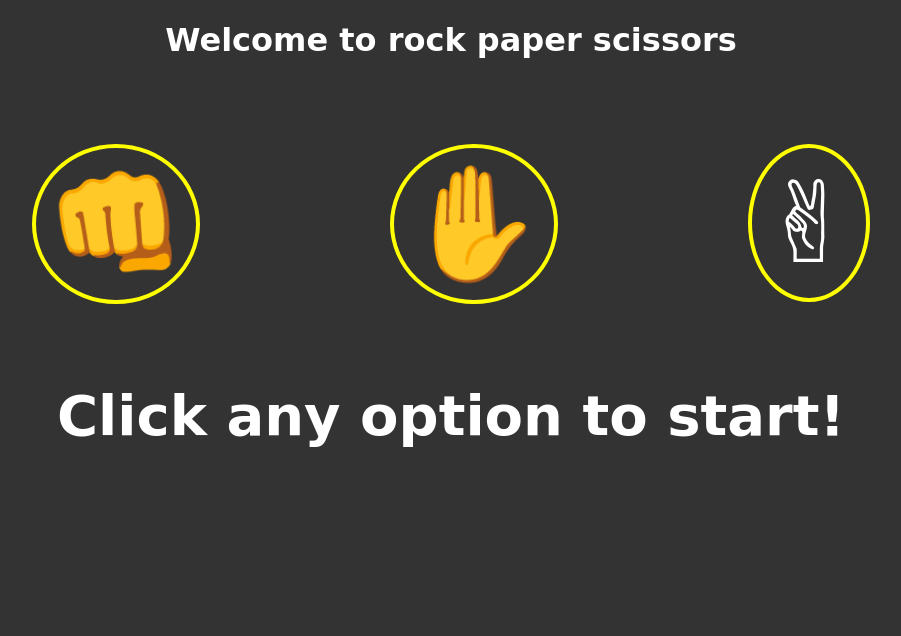
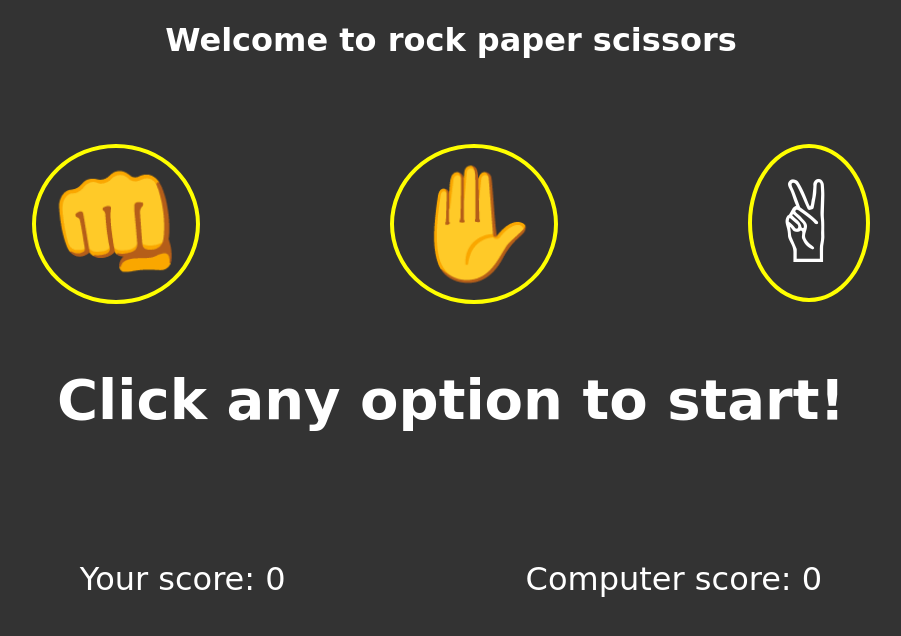
Before and after one commit to bankai999/Rock-Paper-Scissors, a plain HTML site: page index.html in a window 1280 px wide. Shown: the whole page, without its empty margins (189-1090 px from the left). Drawn offline with Linux system fonts and the light colour scheme.

Commit message:
index.html

```diff
--- a/index.html
+++ b/index.html
@@ -47,17 +47,23 @@
         display: flex;
         justify-content: center;
         gap: 5rem;
-        margin-top: 5rem;
+        margin-top: 3.3rem;
       }
 
       #start {
-        margin-top: 4rem;
+        margin-top: 3rem;
         font-size: 3.5rem;
       }
       #result {
-        font-size: 4rem;
+        font-size: 3.3rem;
       }
 
+      .score {
+        display: flex;
+        justify-content: center;
+        gap: 15rem;
+        font-size: 2rem;
+      }
       @media screen and (max-width: 855px) {
         .container {
           flex-direction: column;
@@ -80,8 +86,13 @@
       <h2 id="user"></h2>
       <h2 id="computer"></h2>
     </div>
-    <div class="result">
+    <div class="match-result">
       <h1 id="result"></h1>
+    </div>
+
+    <div class="score">
+      <div id="user-score">Your score: 0</div>
+      <div id="computer-score">Computer score: 0</div>
     </div>
     <script src="script.js"></script>
   </body>
```
